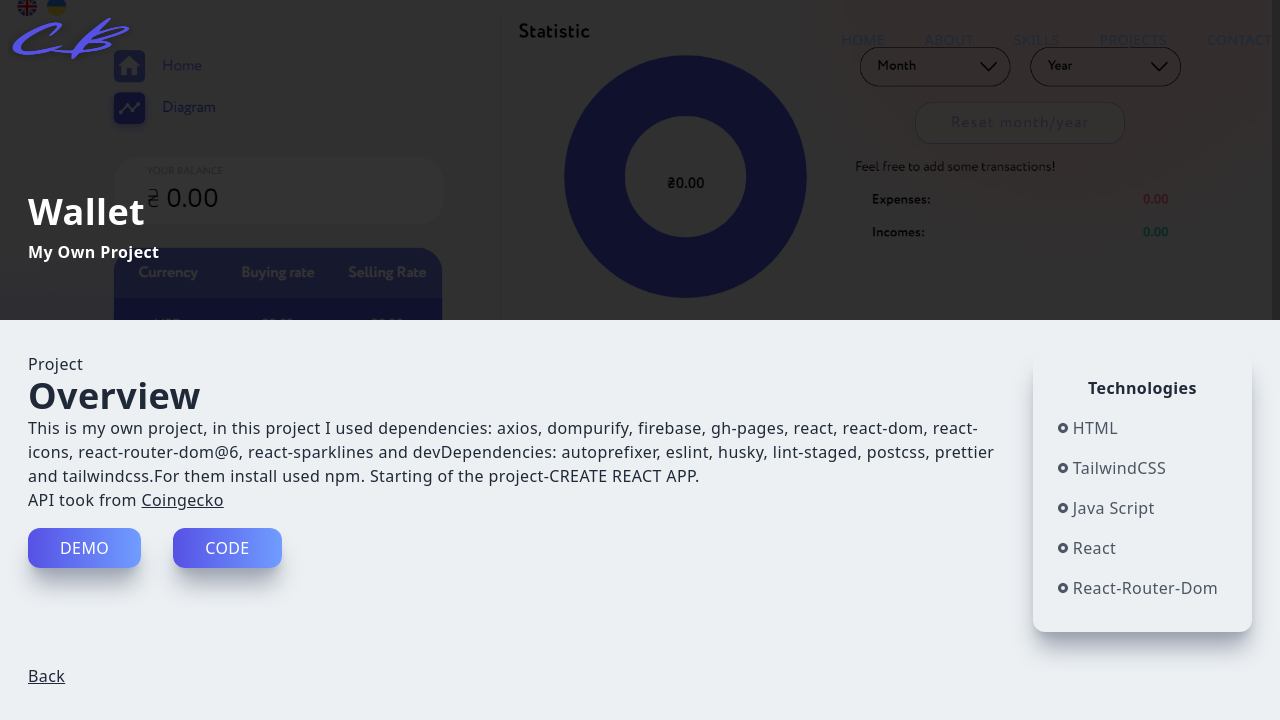
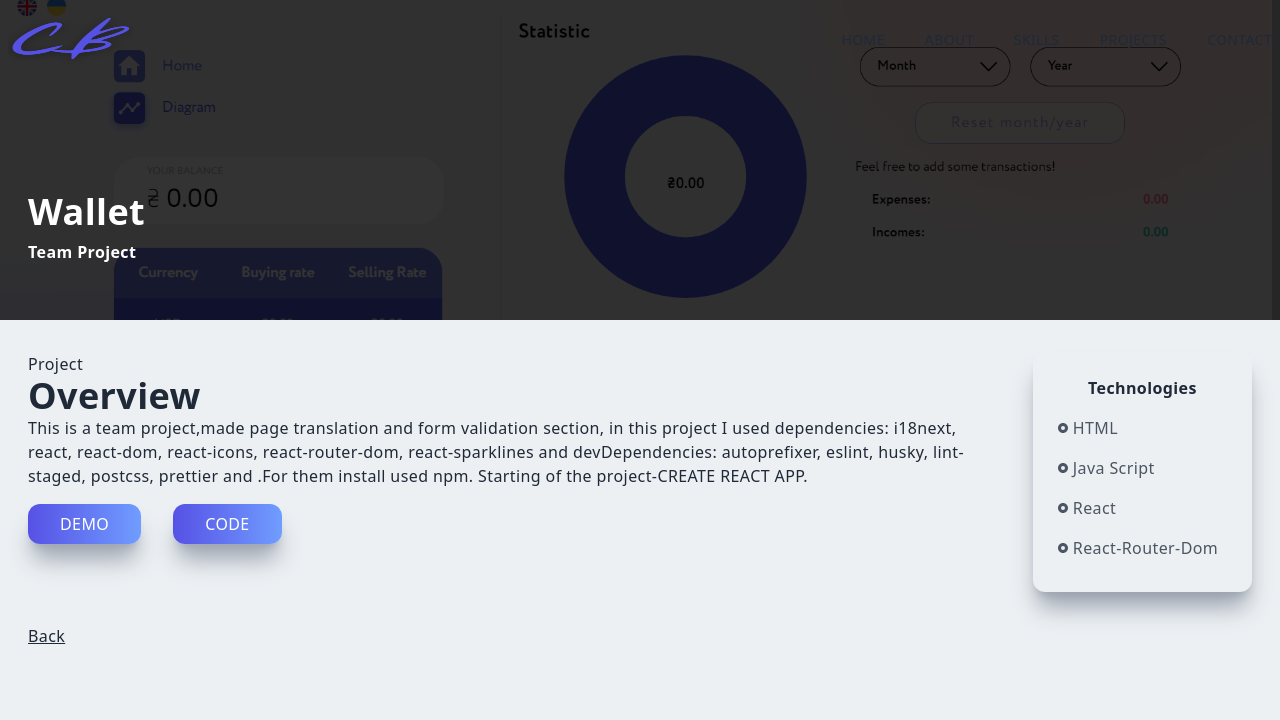
Before and after one commit to mryevhenii07/next-js, a Next.js app: page /wallet in a window 1280 px wide. Shown: the top 720 px of the page. Built offline with nearby package versions, Linux system fonts and the light colour scheme.

Commit message:
fixed link

```diff
--- a/components/Skills.jsx
+++ b/components/Skills.jsx
@@ -97,7 +97,7 @@ const Skills = () => {
                 <Image src={ReduxImg} alt="img" width="64" height="64" />
               </div>
               <div className="flex flex-col items-center justify-center">
-                <h3>REDUX</h3>
+                <h3>Redux-toolkit</h3>
               </div>
             </div>
           </div>
--- a/pages/event.jsx
+++ b/pages/event.jsx
@@ -30,12 +30,12 @@ const event = () => {
           </p>
 
           <Link
-            href="https://mryevhenii07.github.io/crypta-firebase/"
+            href="https://mryevhenii07.github.io/event-project/"
             target="_blank"
             rel="noreferrer">
             <button className="px-8 py-2 mt-4 mr-8">Demo</button>
           </Link>
-          <Link href="https://github.com/mryevhenii07/crypta-firebase">
+          <Link href="https://github.com/mryevhenii07/event-project">
             <button className="px-8 py-2 mt-4">Code</button>
           </Link>
         </div>
--- a/pages/gitonline.jsx
+++ b/pages/gitonline.jsx
@@ -23,15 +23,15 @@ const gitonline = () => {
           <p>Project</p>
           <h2>Overview</h2>
           <p>
-            This is my own project, in this project I used dependencies: axios, firebase, gh-pages,
-            react, react-dom, react-icons, react-router-dom@6, react-sparklines and devDependencies:
+            This is my own project, in this project I used dependencies: Axios, Fuse.js, gh-pages,
+            React, react-dom, react-icons, react-router-dom, react-pagination and devDependencies:
             autoprefixer, eslint, husky, lint-staged, postcss, prettier and .For them install used
             npm. Starting of the project-CREATE REACT APP.
           </p>
           <p>
             API took from{' '}
-            <a className="front-bold underline" href="https://www.coingecko.com/">
-              Coingecko
+            <a className="front-bold underline" href="https://www.themoviedb.org/">
+              Themoviedb
             </a>
           </p>
           <Link
@@ -50,9 +50,6 @@ const gitonline = () => {
             <div className="grid grid-cols-3 md:grid-cols-1">
               <p className="text-gray-600 py-2 flex items-center">
                 <RiRadioButtonFill className="pr-1" /> HTML
-              </p>
-              <p className="text-gray-600 py-2 flex items-center">
-                <RiRadioButtonFill className="pr-1" /> TailwindCSS
               </p>
               <p className="text-gray-600 py-2 flex items-center">
                 <RiRadioButtonFill className="pr-1" /> Java Script
--- a/pages/icecream.jsx
+++ b/pages/icecream.jsx
@@ -14,7 +14,7 @@ const icecream = () => {
         <Image className="absolute" layout="fill" objectFit="cover" src={PropertyImg} alt="/" />
         <div className="absolute top-[70%] max-w-[1240px] w-full left-[50%] right-[50%] translate-x-[-50%] translate-y-[-50%] text-white z-10 p-2">
           <h2 className="py-2">Ice Cream</h2>
-          <h3>My Own Project</h3>
+          <h3>Team Project</h3>
         </div>
       </div>
 
@@ -23,24 +23,16 @@ const icecream = () => {
           <p>Project</p>
           <h2>Overview</h2>
           <p>
-            This is my own project, in this project I used dependencies: axios, dompurify, firebase,
-            gh-pages, react, react-dom, react-icons, react-router-dom@6, react-sparklines and
-            devDependencies: autoprefixer, eslint, husky, lint-staged, postcss, prettier and
-            tailwindcss.For them install used npm. Starting of the project-CREATE REACT APP.
+            This is a team project,I was Team Lead responsible for organizing, creating a project on
+            GidHub, connecting fonts, building Parcel libraries, participating in all development
+            blocks and sleeping five hours a day, in this project I used dependencies: HTML, SASS
+            and more time.
           </p>
-          <p>
-            API took from{' '}
-            <a className="front-bold underline" href="https://www.coingecko.com/">
-              Coingecko
-            </a>
-          </p>
-          <Link
-            href="https://mryevhenii07.github.io/crypta-firebase/"
-            target="_blank"
-            rel="noreferrer">
+
+          <Link href="https://mryevhenii07.github.io/new-project/" target="_blank" rel="noreferrer">
             <button className="px-8 py-2 mt-4 mr-8">Demo</button>
           </Link>
-          <Link href="https://github.com/mryevhenii07/crypta-firebase">
+          <Link href="https://github.com/mryevhenii07/new-project">
             <button className="px-8 py-2 mt-4">Code</button>
           </Link>
         </div>
@@ -52,16 +44,7 @@ const icecream = () => {
                 <RiRadioButtonFill className="pr-1" /> HTML
               </p>
               <p className="text-gray-600 py-2 flex items-center">
-                <RiRadioButtonFill className="pr-1" /> TailwindCSS
-              </p>
-              <p className="text-gray-600 py-2 flex items-center">
-                <RiRadioButtonFill className="pr-1" /> Java Script
-              </p>
-              <p className="text-gray-600 py-2 flex items-center">
-                <RiRadioButtonFill className="pr-1" /> React
-              </p>
-              <p className="text-gray-600 py-2 flex items-center">
-                <RiRadioButtonFill className="pr-1" /> React-Router-Dom
+                <RiRadioButtonFill className="pr-1" /> SASS
               </p>
             </div>
           </div>
--- a/pages/pizza.jsx
+++ b/pages/pizza.jsx
@@ -34,13 +34,10 @@ const pizza = () => {
               MockApi
             </a>
           </p>
-          <Link
-            href="https://mryevhenii07.github.io/crypta-firebase/"
-            target="_blank"
-            rel="noreferrer">
+          <Link href="https://mryevhenii07.github.io/pizza/" target="_blank" rel="noreferrer">
             <button className="px-8 py-2 mt-4 mr-8">Demo</button>
           </Link>
-          <Link href="https://github.com/mryevhenii07/crypta-firebase">
+          <Link href="https://github.com/mryevhenii07/pizza">
             <button className="px-8 py-2 mt-4">Code</button>
           </Link>
         </div>
--- a/pages/wallet.jsx
+++ b/pages/wallet.jsx
@@ -14,7 +14,7 @@ const wallet = () => {
         <Image className="absolute" layout="fill" objectFit="cover" src={PropertyImg} alt="/" />
         <div className="absolute top-[70%] max-w-[1240px] w-full left-[50%] right-[50%] translate-x-[-50%] translate-y-[-50%] text-white z-10 p-2">
           <h2 className="py-2">Wallet</h2>
-          <h3>My Own Project</h3>
+          <h3>Team Project</h3>
         </div>
       </div>
 
@@ -23,17 +23,12 @@ const wallet = () => {
           <p>Project</p>
           <h2>Overview</h2>
           <p>
-            This is my own project, in this project I used dependencies: axios, dompurify, firebase,
-            gh-pages, react, react-dom, react-icons, react-router-dom@6, react-sparklines and
-            devDependencies: autoprefixer, eslint, husky, lint-staged, postcss, prettier and
-            tailwindcss.For them install used npm. Starting of the project-CREATE REACT APP.
+            This is a team project,made page translation and form validation section, in this
+            project I used dependencies: i18next, react, react-dom, react-icons, react-router-dom,
+            react-sparklines and devDependencies: autoprefixer, eslint, husky, lint-staged, postcss,
+            prettier and .For them install used npm. Starting of the project-CREATE REACT APP.
           </p>
-          <p>
-            API took from{' '}
-            <a className="front-bold underline" href="https://www.coingecko.com/">
-              Coingecko
-            </a>
-          </p>
+
           <Link
             href="https://memx86-team-project-wallet.netlify.app/"
             target="_blank"
@@ -51,9 +46,7 @@ const wallet = () => {
               <p className="text-gray-600 py-2 flex items-center">
                 <RiRadioButtonFill className="pr-1" /> HTML
               </p>
-              <p className="text-gray-600 py-2 flex items-center">
-                <RiRadioButtonFill className="pr-1" /> TailwindCSS
-              </p>
+
               <p className="text-gray-600 py-2 flex items-center">
                 <RiRadioButtonFill className="pr-1" /> Java Script
               </p>
```
